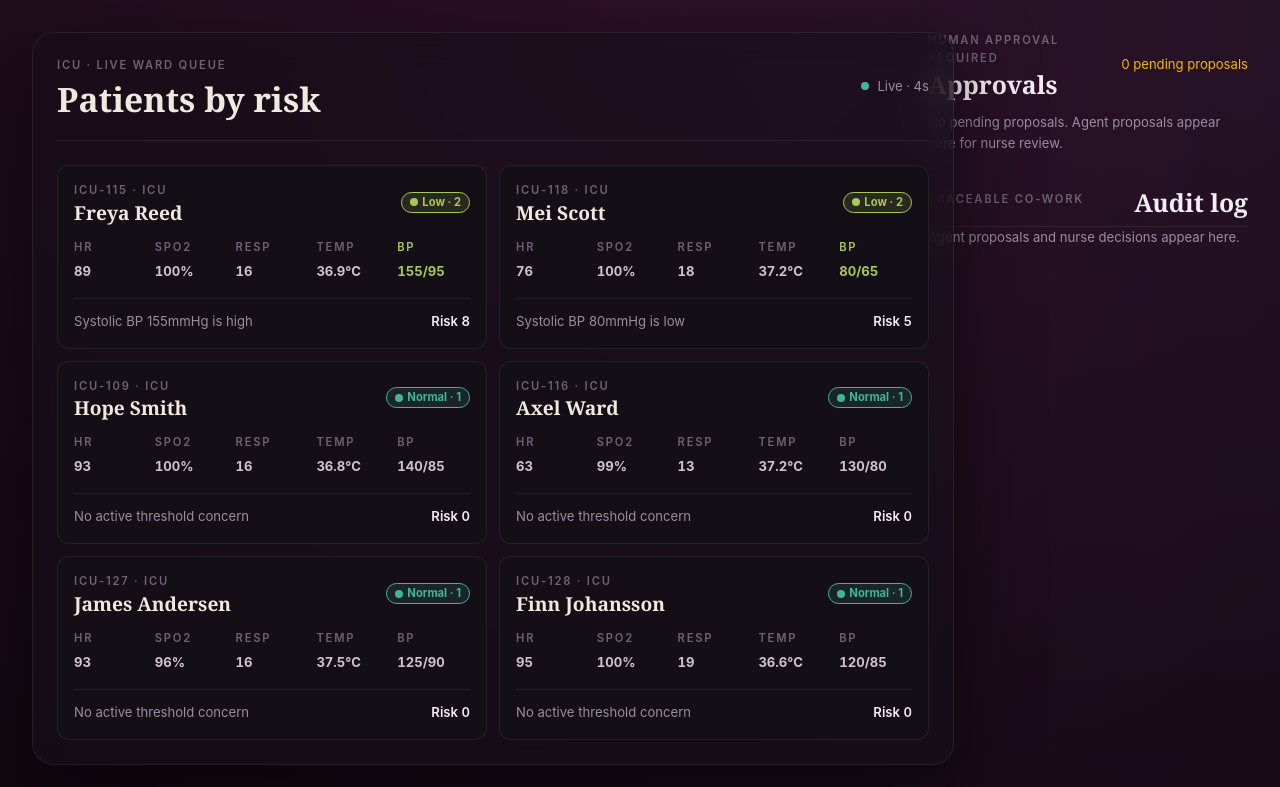
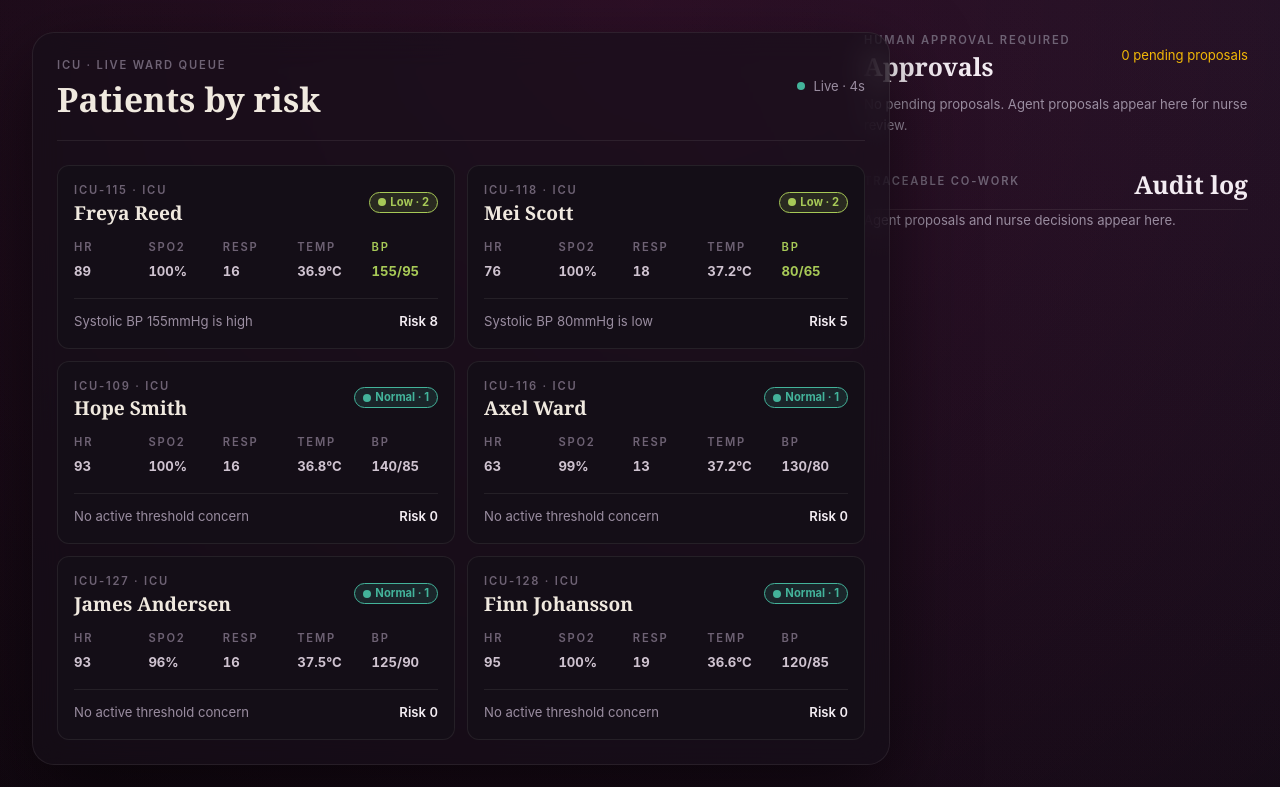
Before and after one commit to Ella-Afonso/pulsecheck, a React (Vite) app: page / in a window 1280 px wide. Shown: the top 787 px of the page. Built offline with nearby package versions, Linux system fonts and the light colour scheme.

Commit message:
Fixing UI

```diff
--- a/src/App.css
+++ b/src/App.css
@@ -2,7 +2,7 @@
   width: min(100%, calc(var(--sp-16) * 20));
   margin: 0 auto;
   display: grid;
-  grid-template-columns: minmax(0, 1fr) minmax(calc(var(--sp-16) * 4), calc(var(--sp-16) * 5));
+  grid-template-columns: minmax(0, 1fr) minmax(calc(var(--sp-16) * 5), calc(var(--sp-16) * 6));
   align-items: start;
   gap: var(--sp-6);
 }
@@ -10,6 +10,7 @@
 .wardround-sidecar {
   display: grid;
   align-content: start;
+  min-width: 0;
   gap: var(--sp-8);
 }
 
@@ -393,7 +394,9 @@
 }
 
 .approvals-rail,
-.audit-log {
+.audit-log,
+.proposal-card,
+.audit-row > div {
   min-width: 0;
 }
 
@@ -636,6 +639,7 @@
 .audit-row__detail {
   margin-top: var(--sp-1);
   color: var(--text-muted);
+  overflow-wrap: anywhere;
 }
 
 .audit-row__time {
@@ -694,13 +698,13 @@
   }
 }
 
-@media (max-width: 72rem) {
+@media (max-width: 69.99rem) {
   .wardround-workspace {
     grid-template-columns: minmax(0, 1fr);
   }
 
   .wardround-sidecar {
-    grid-template-columns: repeat(2, minmax(0, 1fr));
+    grid-template-columns: minmax(0, 1fr);
     align-items: start;
   }
 }
```
